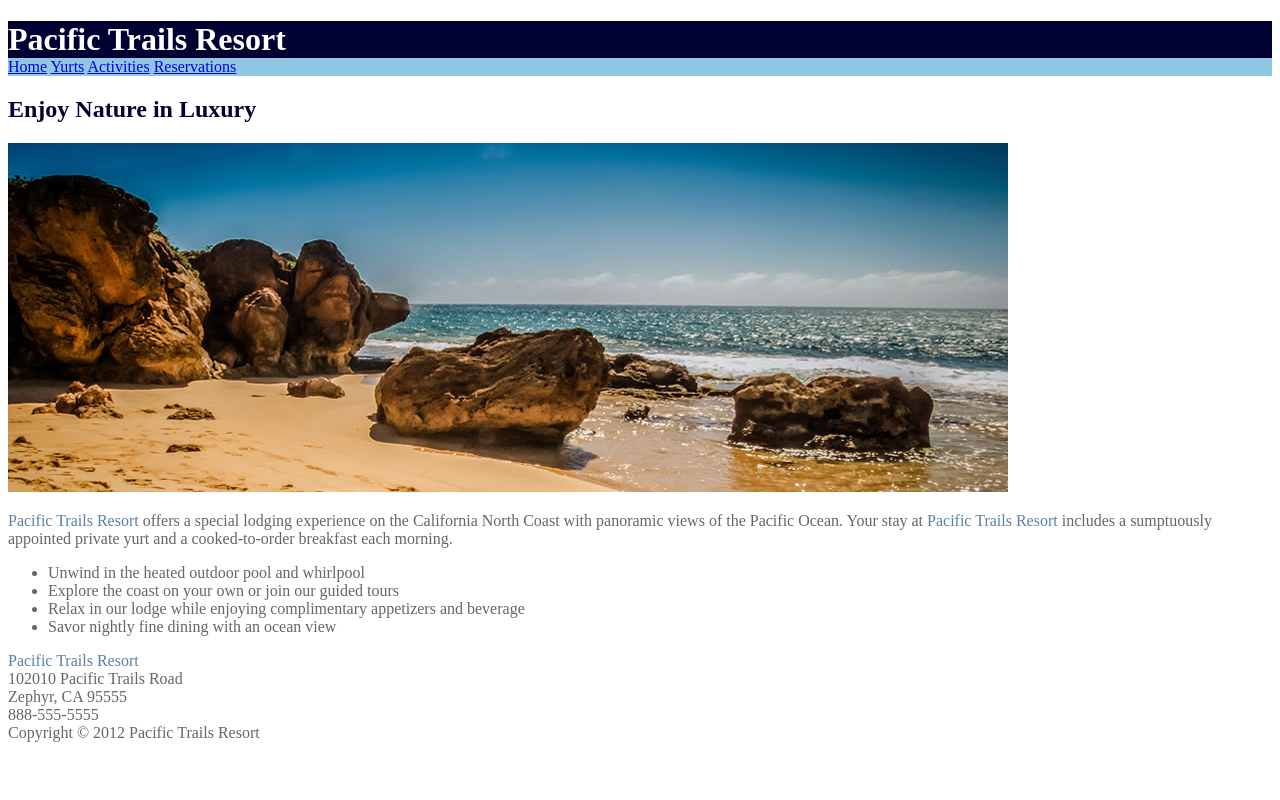
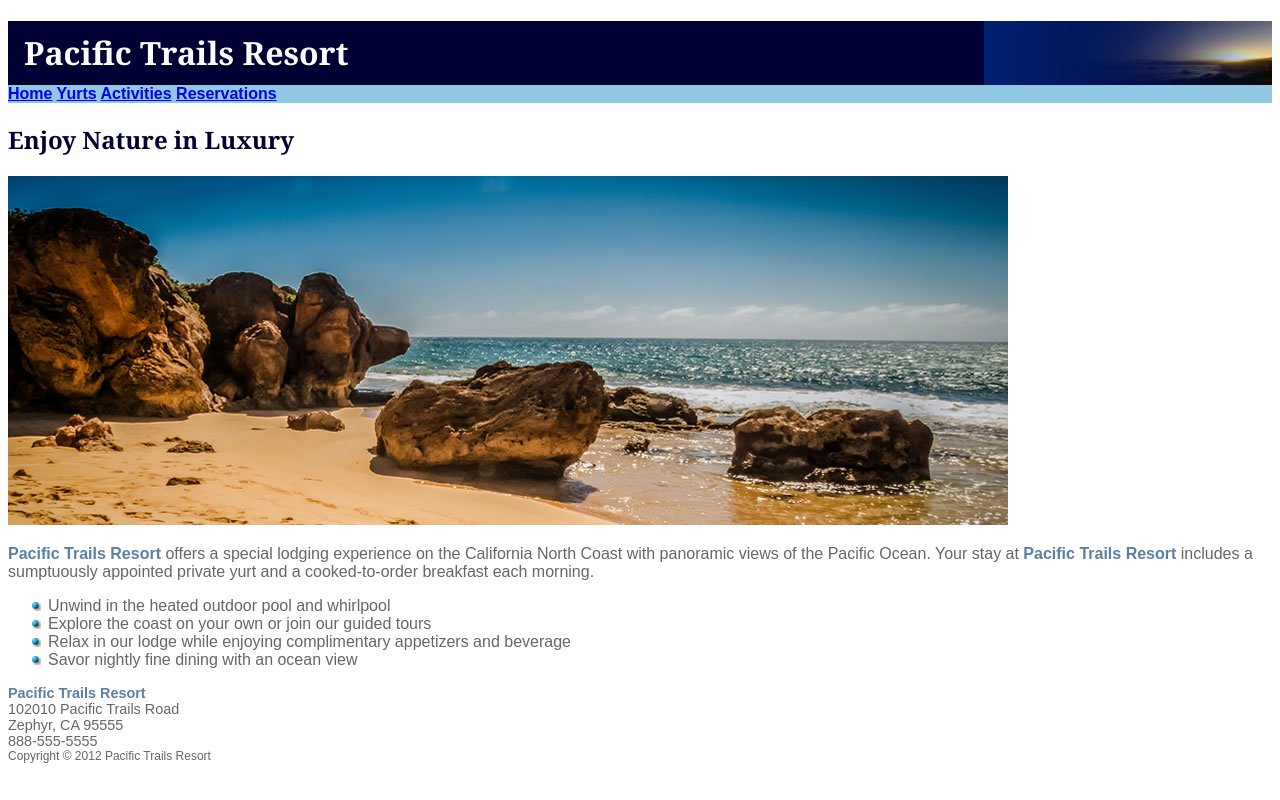
Before and after one commit to jcheun62/COMP213-SEC003, a plain HTML site: page index.html in a window 1280 px wide. Drawn offline with Linux system fonts and the light colour scheme.

Commit message:
Lab3 Part 2

```diff
--- a/pacific.css
+++ b/pacific.css
@@ -1,15 +1,30 @@
 body{
     background-color:#FFFFFF;
     color:#666666;
+    font-family:Arial, Helvetica, sans-serif;
 }
 
 header{
     background-color:#000033;
     color:#FFFFFF;
+    background-image: url(images/sunset.jpg);
+    background-repeat: no-repeat;
+    background-position: right;
+    line-height: 400%;
+    text-indent: 1em;
 }
 
 nav{
     background-color:#90C7E3;
+    font-weight:bold;
+}
+
+h1, h2, h3 {
+    font-family:Georgia, 'Times New Roman', Times, serif
+}
+
+h3 {
+    color: #000033;
 }
 
 h2{
@@ -20,6 +35,19 @@ h1 {
     margin-bottom:0px;
 }
 
+ul {
+    list-style-image: url(images/marker.gif);
+}
+
+footer {
+    font-size: 75%;
+}
+
 .resort{
     color:#5C7FA3;
+    font-weight: 700;
 }
+
+#contact {
+    font-size:90%;
+}
```
